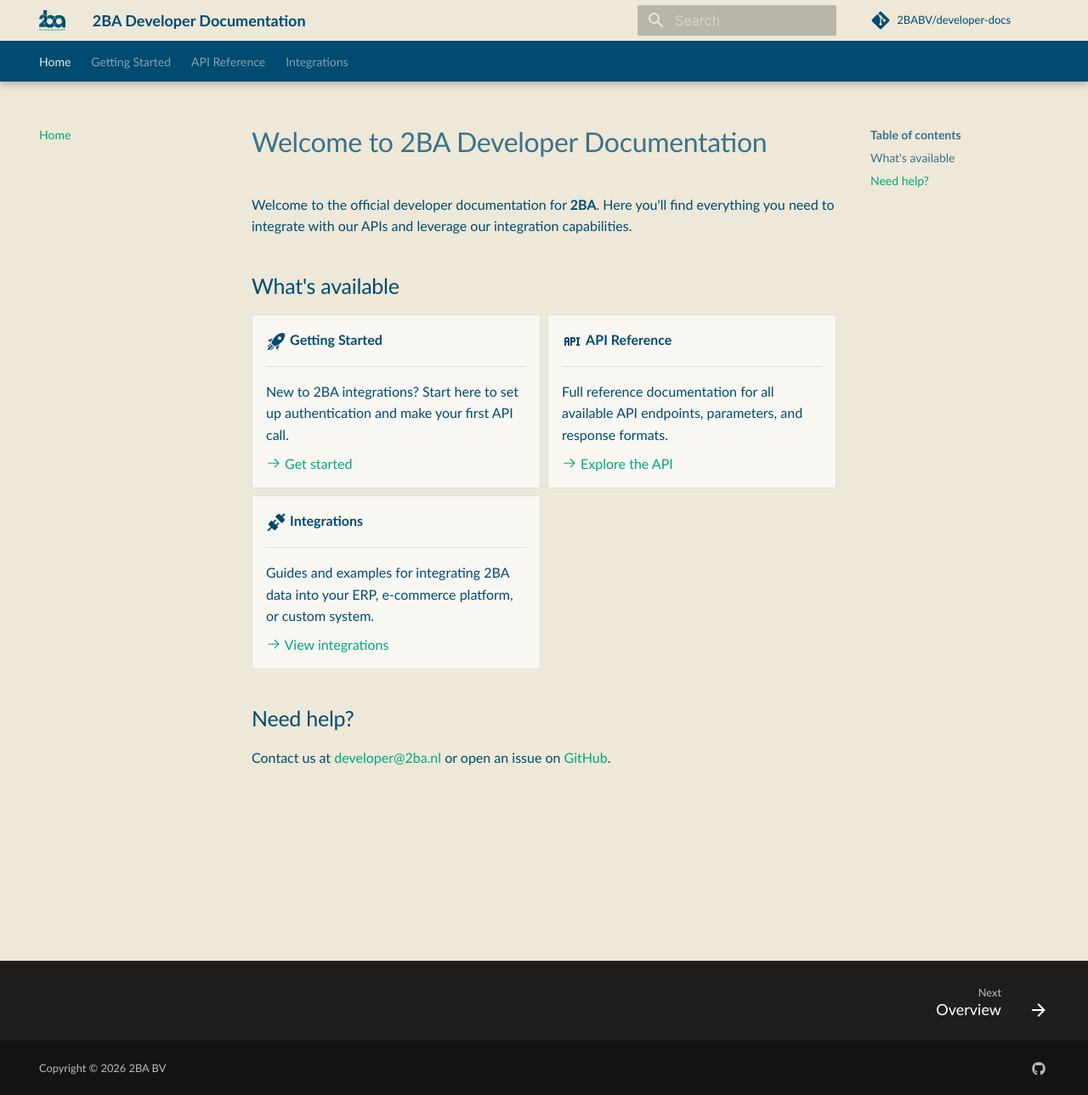
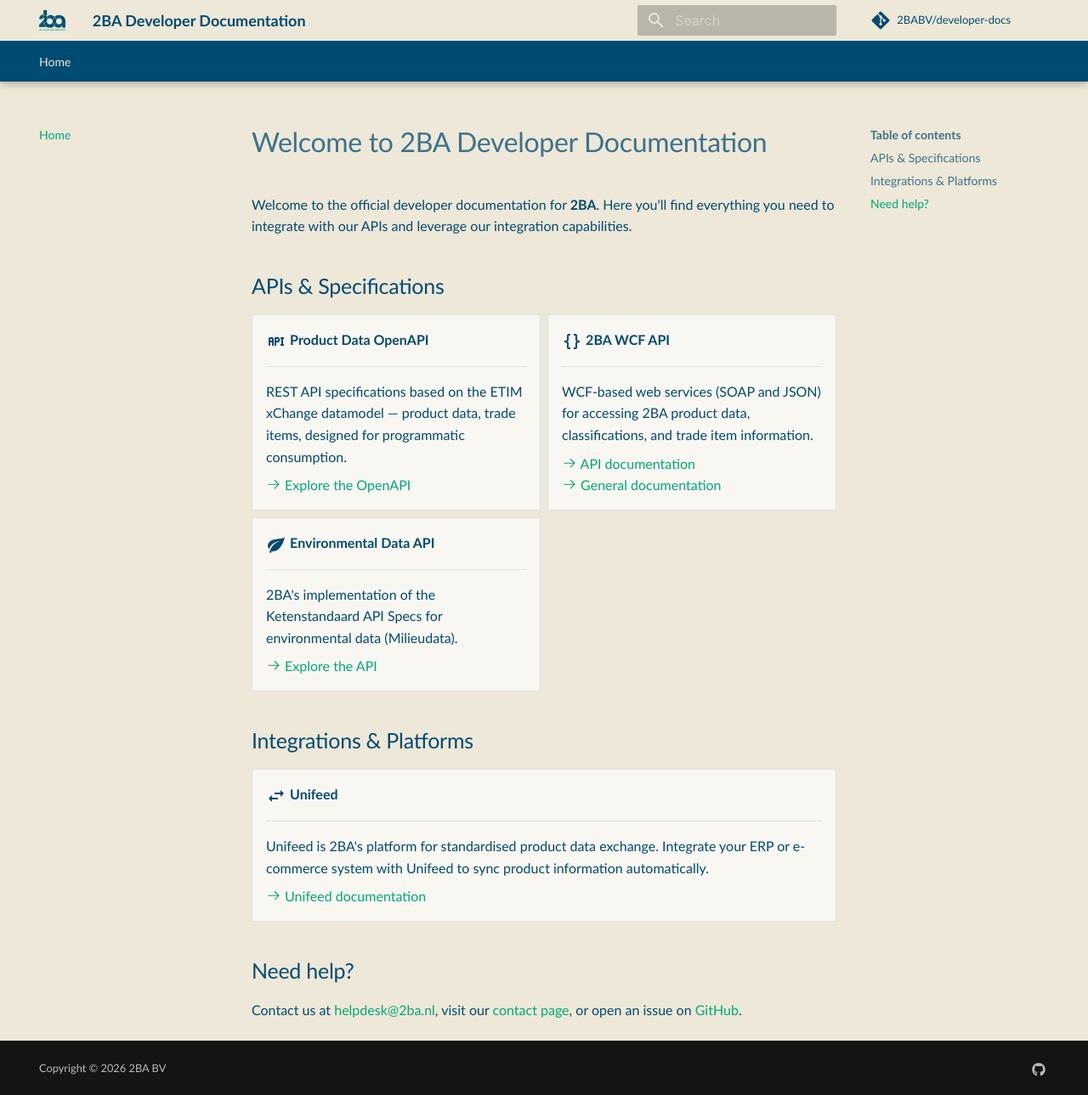
Before and after one commit to 2BABV/developer-docs, an MkDocs documentation site: the page built from docs/index.md, in a window 1280 px wide and 1289 px high. Shown: the whole window at 85% size. Built offline with MkDocs 1.6.1 and Material for MkDocs 9.7.7, drawn with Linux system fonts in a browser that asks for light colours; comment, search, counter and statistics services are not loaded.

Commit message:
Added basic links

```diff
--- a/docs/index.md
+++ b/docs/index.md
@@ -2,36 +2,51 @@
 
 Welcome to the official developer documentation for **2BA**. Here you'll find everything you need to integrate with our APIs and leverage our integration capabilities.
 
-## What's available
+## APIs & Specifications
 
 <div class="grid cards" markdown>
 
--   :material-rocket-launch:{ .lg .middle } **Getting Started**
+-   :material-api:{ .lg .middle } **Product Data OpenAPI**
 
     ---
 
-    New to 2BA integrations? Start here to set up authentication and make your first API call.
+    REST API specifications based on the ETIM xChange datamodel — product data, trade items, designed for programmatic consumption.
 
-    [:octicons-arrow-right-24: Get started](getting-started/index.md)
+    [:octicons-arrow-right-24: Explore the OpenAPI](https://product-data-openapi.2ba.nl/){ target=_blank }
 
--   :material-api:{ .lg .middle } **API Reference**
+-   :material-code-braces:{ .lg .middle } **2BA WCF API**
 
     ---
 
-    Full reference documentation for all available API endpoints, parameters, and response formats.
+    WCF-based web services (SOAP and JSON) for accessing 2BA product data, classifications, and trade item information.
 
-    [:octicons-arrow-right-24: Explore the API](api/index.md)
+    [:octicons-arrow-right-24: API documentation](https://api.2ba.nl/1/docs/index.html?url=/1/docs/swagger.json){ target=_blank }
+    [:octicons-arrow-right-24: General documentation](https://www.2ba.nl/documentatie/webservices/introduction-webservices/){ target=_blank }
 
--   :material-connection:{ .lg .middle } **Integrations**
+-   :material-leaf:{ .lg .middle } **Environmental Data API**
 
     ---
 
-    Guides and examples for integrating 2BA data into your ERP, e-commerce platform, or custom system.
+    2BA's implementation of the Ketenstandaard API Specs for environmental data (Milieudata).
 
-    [:octicons-arrow-right-24: View integrations](integrations/index.md)
+    [:octicons-arrow-right-24: Explore the API](https://environmental.api.2ba.nl/scalar/v1){ target=_blank }
+
+</div>
+
+## Integrations & Platforms
+
+<div class="grid cards" markdown>
+
+-   :material-swap-horizontal:{ .lg .middle } **Unifeed**
+
+    ---
+
+    Unifeed is 2BA's platform for standardised product data exchange. Integrate your ERP or e-commerce system with Unifeed to sync product information automatically.
+
+    [:octicons-arrow-right-24: Unifeed documentation](https://www.2ba.nl/documentatie/unifeed/introductie/){ target=_blank }
 
 </div>
 
 ## Need help?
 
-Contact us at [developer@2ba.nl](mailto:developer@2ba.nl) or open an issue on [GitHub](https://github.com/2BABV/developer-docs/issues).
+Contact us at [helpdesk@2ba.nl](mailto:helpdesk@2ba.nl), visit our [contact page](https://www.2ba.nl/contact/){ target=_blank }, or open an issue on [GitHub](https://github.com/2BABV/developer-docs/issues).
--- a/mkdocs.yml
+++ b/mkdocs.yml
@@ -67,14 +67,6 @@ markdown_extensions:
 
 nav:
   - Home: index.md
-  - Getting Started:
-    - Overview: getting-started/index.md
-    - Authentication: getting-started/authentication.md
-    - Rate Limiting: getting-started/rate-limiting.md
-  - API Reference:
-    - Overview: api/index.md
-  - Integrations:
-    - Overview: integrations/index.md
 
 extra:
   social:
```
Also changed, not shown: docs/api/index.md (+1 -1 lines), docs/getting-started/index.md (+1 -1 lines), docs/integrations/index.md (+1 -1 lines).
